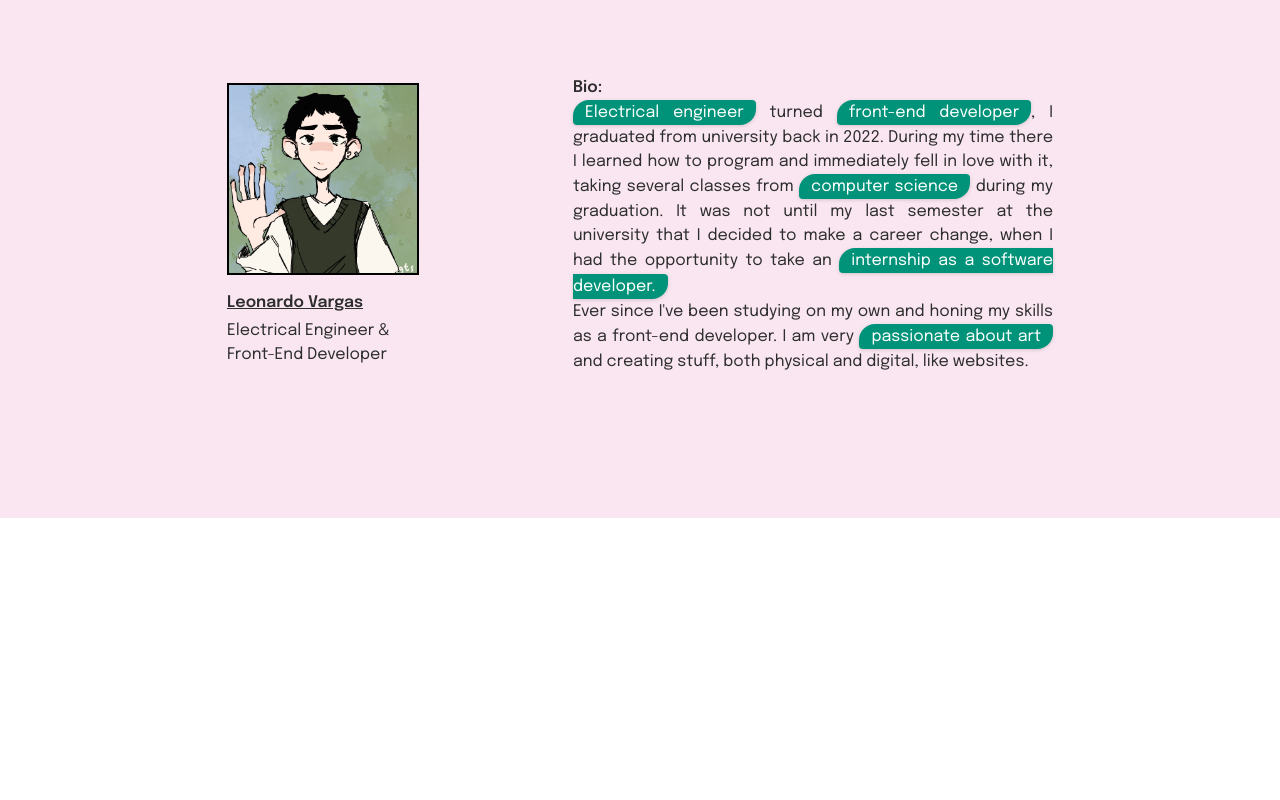
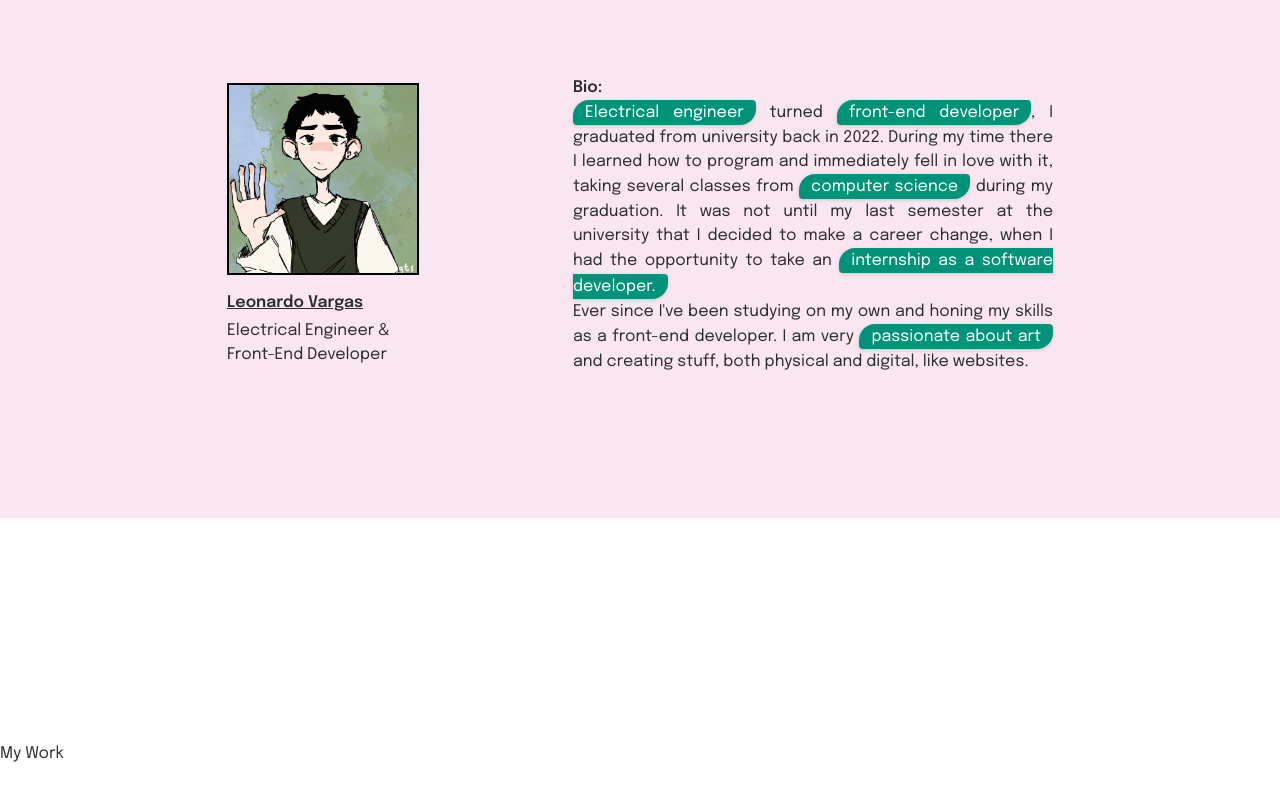
Before and after one commit to Leo-Vargas/Portfolio, a React (Vite) app: page / in a window 1280 px wide. Shown: the part 984-1784 px from the top of the page. Before the commit the page ends 1502 px from the top, so only its background shows below. Built offline with nearby package versions, Linux system fonts and the light colour scheme.

Commit message:
created my work section

```diff
--- a/src/App.tsx
+++ b/src/App.tsx
@@ -1,8 +1,10 @@
 import Navbar from "@/scenes/navbar"
 import Home from "@/scenes/home"
+import AboutMe from "./scenes/aboutMe"
+import MyWork from "./scenes/myWork"
 import { useEffect, useState } from "react"
 import { SelectedPage } from "@/shared/types"
-import AboutMe from "./scenes/aboutMe"
+
 
 function App() {
 
@@ -26,6 +28,7 @@ function App() {
       <Navbar isTopOfPage={isTopOfPage} selectedPage={selectedPage} setSelectedPage={setSelectedPage} />
       <Home selectedPage={selectedPage} setSelectedPage={setSelectedPage} />
       <AboutMe />
+      <MyWork />
     </div>
   )
 }
--- /dev/null
+++ b/src/scenes/myWork/index.tsx
@@ -0,0 +1,11 @@
+type Props = {}
+
+const MyWork = (props: Props) => {
+  return (
+    <section id="mywork" className="md:mt-20 py-36">
+      My Work
+    </section>
+  )
+}
+
+export default MyWork
```
